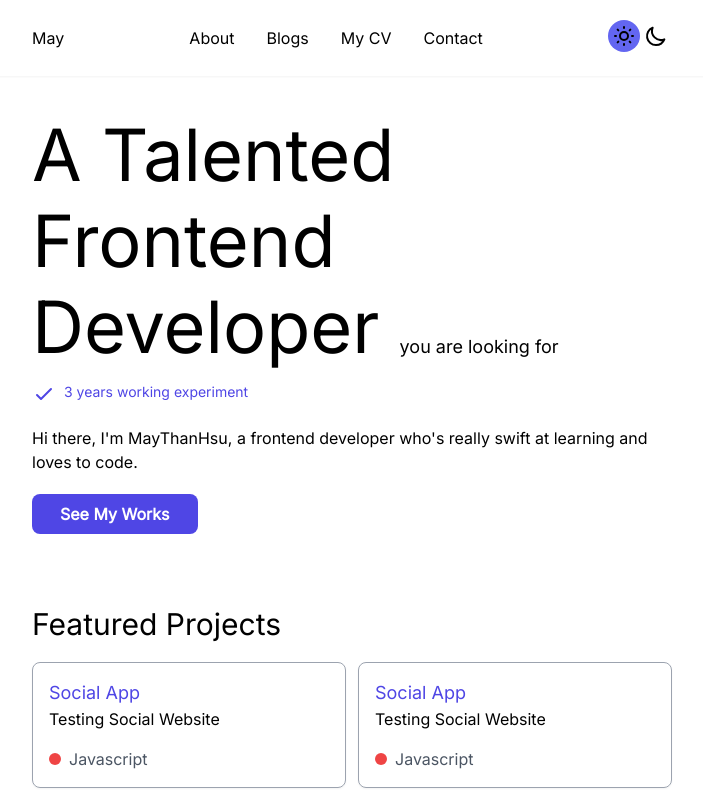
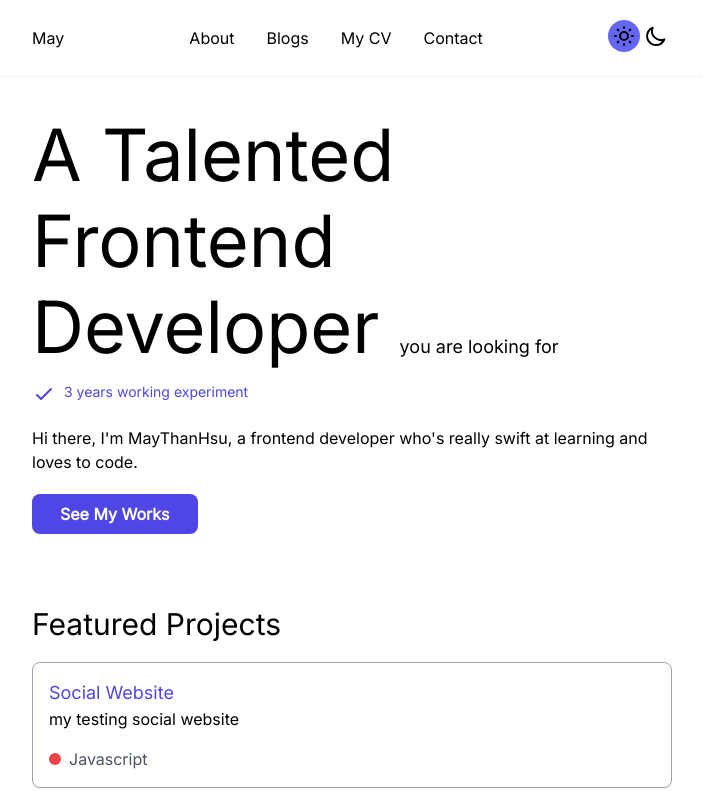
Before and after one commit to maythanhsuaung0-0/portfolio, a Next.js app: page / in a window 1280 px wide. Shown: the top 798 px of the page, without its empty margins (288-991 px from the left). Built offline with nearby package versions, Linux system fonts and the light colour scheme.

Commit message:
changes in projects

```diff
--- a/components/card.js
+++ b/components/card.js
@@ -1,14 +1,15 @@
 import React from 'react'
-
-function Card() {
+import Link from 'next/link'
+function Card({project,pj_name,pj_note,lan}) {
   return (
-    <div className=' hover:border-indigo-600 grid gap-4 px-4 py-4 w-full rounded-lg border border-gray-400 shadow-sm'>
-        <div><h6 className=' text-lg font-medium text-indigo-600'>Social App</h6>
-        <p className=''>Testing Social Website</p></div>
+    <Link href={project}>
+    <div className='cursor-pointer hover:border-indigo-600 grid gap-4 px-4 py-4 w-full rounded-lg border border-gray-400 shadow-sm'>
+        <div><h6 className=' text-lg font-medium text-indigo-600'>{pj_name}</h6>
+        <p className=''>{pj_note}</p></div>
             <div className='flex gap-2'>
-                <span className=' self-center w-3 h-3 bg-red-500 rounded-full block'></span><span className='text-gray-600'>Javascript</span>
+                <span className=' self-center w-3 h-3 bg-red-500 rounded-full block'></span><span className='text-gray-600'>{lan}</span>
             </div>
-    </div>
+    </div></Link>
   )
 }
 
--- a/components/navbar.js
+++ b/components/navbar.js
@@ -4,7 +4,6 @@ import { useRouter } from 'next/router';
 function Navbar() {
 
     let history=useRouter()
-    //
   return (
     <div className={` py-5 backdrop-blur-sm bg-[rgba(255,255,255,0.8)]  fixed top-0 left-0 w-full shadow-sm`}>
 
--- a/pages/index.js
+++ b/pages/index.js
@@ -7,7 +7,7 @@ import { useState } from "react";
 export default function Home() {
 
   return (
-    <div className={``}>
+    <div>
       <div className=" w-10/12 lg:w-1/2 m-auto">
         <Navbar/>
         {/* info: hero section */}
@@ -26,10 +26,7 @@ export default function Home() {
         <div className=" pt-12 pb-24">
             <h2 className=" text-3xl">Featured Projects</h2>
             <div className="mt-5 grid gap-3 grid-cols-[repeat(auto-fit,minmax(250px,1fr))]">
-              <Card/>
-              <Card/>
-              <Card/>
-              <Card/>
+              <Card project={'https://github.com/maythanhsuaung0-0/social-website'} pj_name={'Social Website'} pj_note={'my testing social website'} lan={'Javascript'}/>
             </div>
         </div>
 
```
